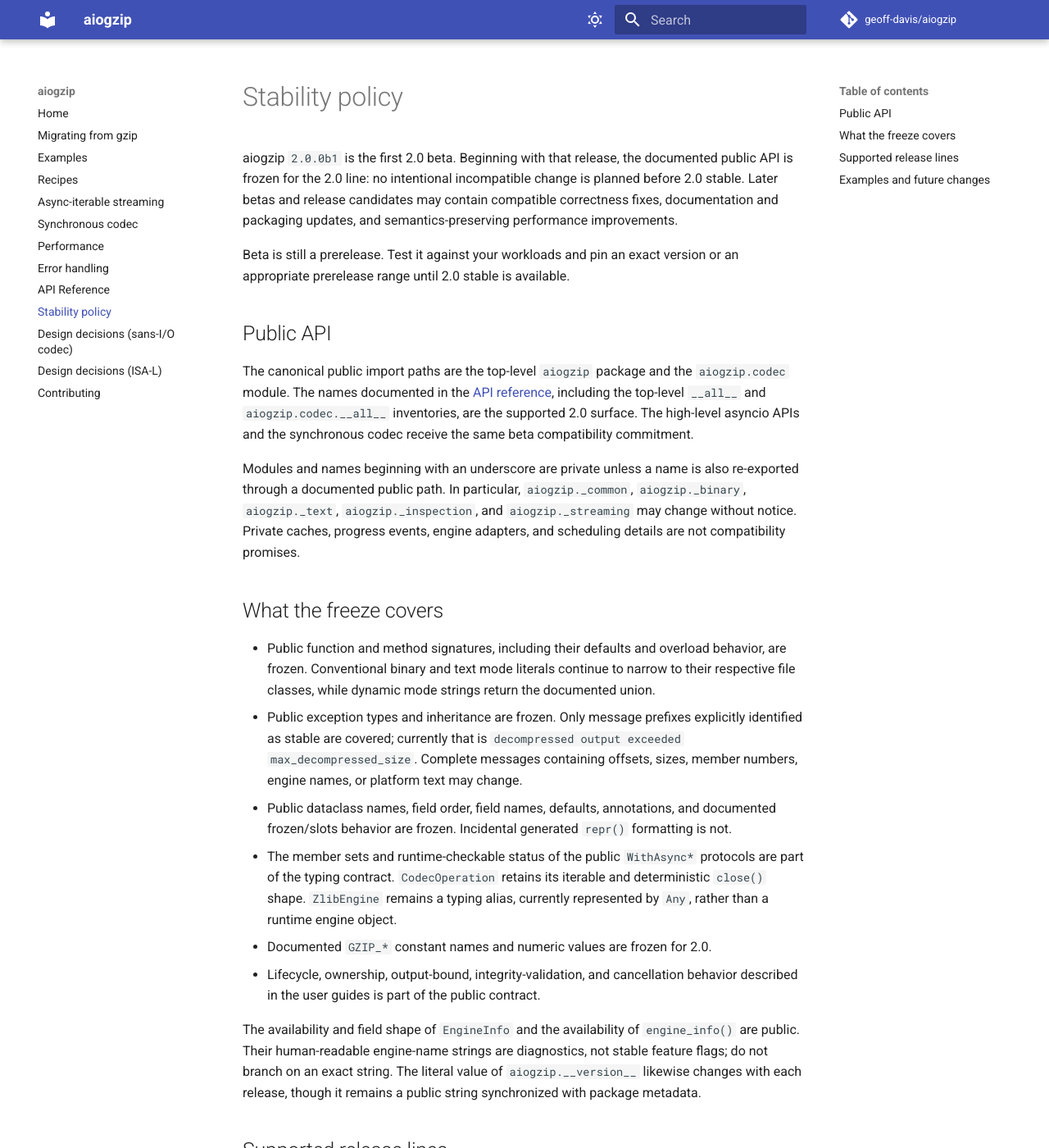
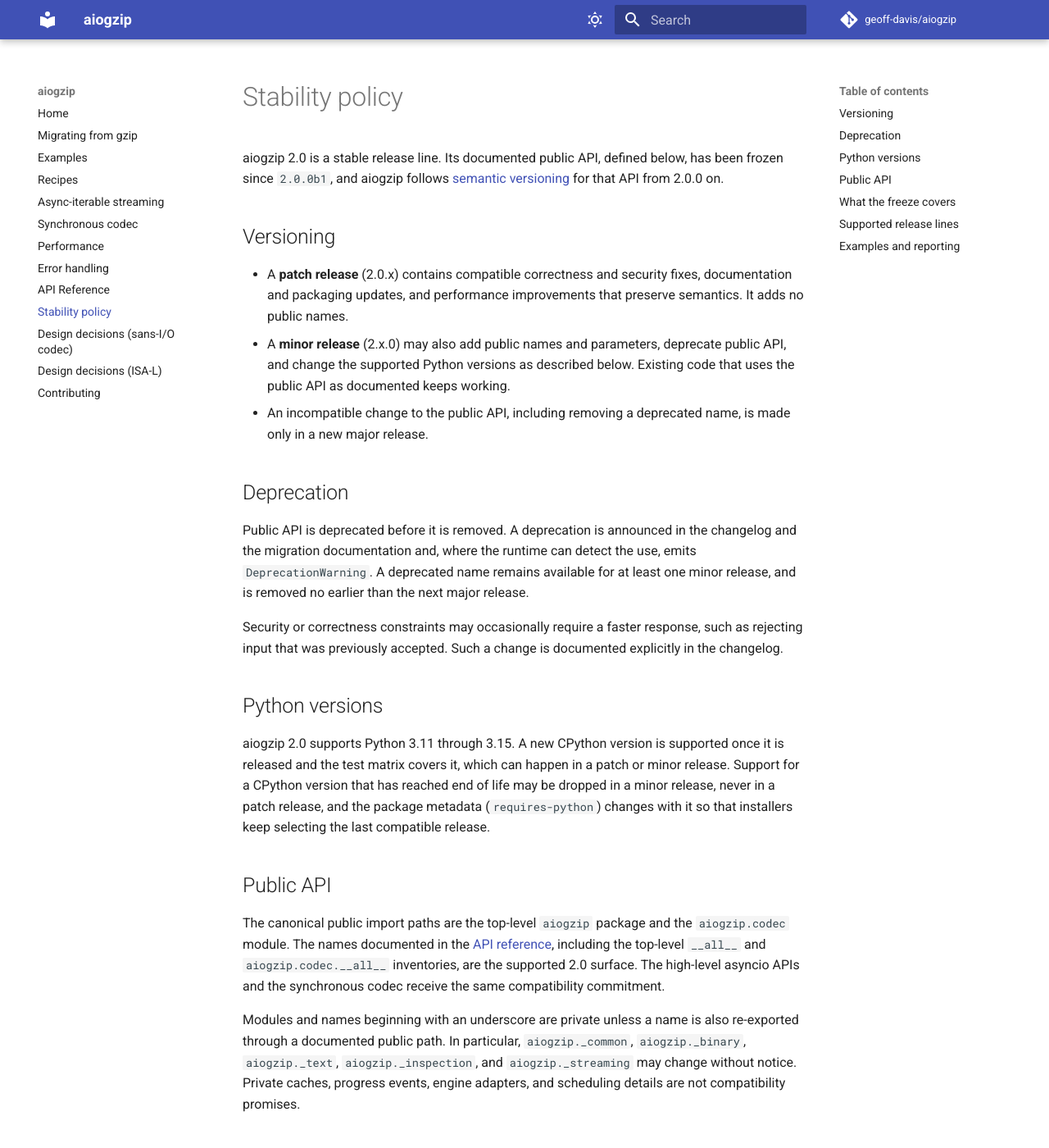
Before and after one commit to geoff-davis/aiogzip, an MkDocs documentation site: the page built from docs/stability.md, in a window 1280 px wide and 1400 px high. Shown: the whole window at 82% size. Built offline with MkDocs 1.6.1 and Material for MkDocs 9.7.7, drawn with Linux system fonts in a browser that asks for light colours; comment, search, counter and statistics services are not loaded; the version menu is left out; some of the changed text lies outside the part shown.

Commit message:
Update: Declare 2.0 stable and rewrite the stability policy (T03)
2.0.0 plan gate T03, drafted for merging after the feedback window.

pyproject.toml declares Development Status :: 5 - Production/Stable,
and test_version_sync.py pins it as the only Development Status
classifier. docs/stability.md is rewritten for the stable line: what
patch and minor releases may change, the deprecation rule and the
Python-version rule, keeping its definition of the public surface and of
what the freeze covers. Current beta and prerelease claims in README.md,
SECURITY.md and the user guides are reworded; historical references,
such as "frozen since 2.0.0b1" and the ADR, stay.

🤖 Generated with [Claude Code](https://claude.com/claude-code)

Co-Authored-By: Claude Opus 5.5 <noreply@anthropic.com>
Claude-Session: https://claude.ai/code/session_016d34WUJ3chyVonxns6H5y6

```diff
--- a/docs/api.md
+++ b/docs/api.md
@@ -61,8 +61,7 @@ The contract is identical across `AsyncGzipBinaryFile`,
 async-iterable compressor, and the synchronous codec. Validation happens
 before file acquisition, external file methods, source iteration, zlib-ng
 warning logic, or codec operation reservation. This contract was tightened
-during the alpha series and is frozen for 2.0; it is not a new beta change or
-a security fix.
+during the alpha series and is frozen for 2.0; it is not a security fix.
 
 For writers, `strict_size=False` preserves gzip's normal modulo-2³² `ISIZE`;
 `strict_size=True` rejects a member crossing that field's range.
@@ -117,7 +116,7 @@ payload = b"".join(decoder.feed(wire)) + b"".join(decoder.finish())
 > **Warning:** Decoder output can precede its trailer. Integrity is established
 > only after the operation returned by `finish()` is exhausted.
 
-The public codec API is beta-frozen for the 2.0 line. See the
+The public codec API is frozen for the 2.0 line. See the
 [stability policy](stability.md) and [synchronous codec guide](codec.md) for
 the compatibility boundary, constructor validation, immutable input
 snapshots, lifecycle hazards, thread safety, and error behavior.
--- a/docs/stability.md
+++ b/docs/stability.md
@@ -1,13 +1,41 @@
 # Stability policy
 
-aiogzip `2.0.0b1` is the first 2.0 beta. Beginning with that release, the
-documented public API is frozen for the 2.0 line: no intentional incompatible
-change is planned before 2.0 stable. Later betas and release candidates may
-contain compatible correctness fixes, documentation and packaging updates,
-and semantics-preserving performance improvements.
+aiogzip 2.0 is a stable release line. Its documented public API, defined
+below, has been frozen since `2.0.0b1`, and aiogzip follows
+[semantic versioning](https://semver.org/) for that API from 2.0.0 on.
 
-Beta is still a prerelease. Test it against your workloads and pin an exact
-version or an appropriate prerelease range until 2.0 stable is available.
+## Versioning
+
+- A **patch release** (2.0.x) contains compatible correctness and security
+  fixes, documentation and packaging updates, and performance improvements
+  that preserve semantics. It adds no public names.
+- A **minor release** (2.x.0) may also add public names and parameters,
+  deprecate public API, and change the supported Python versions as
+  described below. Existing code that uses the public API as documented
+  keeps working.
+- An incompatible change to the public API, including removing a deprecated
+  name, is made only in a new major release.
+
+## Deprecation
+
+Public API is deprecated before it is removed. A deprecation is announced in
+the changelog and the migration documentation and, where the runtime can
+detect the use, emits `DeprecationWarning`. A deprecated name remains
+available for at least one minor release, and is removed no earlier than the
+next major release.
+
+Security or correctness constraints may occasionally require a faster
+response, such as rejecting input that was previously accepted. Such a change
+is documented explicitly in the changelog.
+
+## Python versions
+
+aiogzip 2.0 supports Python 3.11 through 3.15. A new CPython version is
+supported once it is released and the test matrix covers it, which can happen
+in a patch or minor release. Support for a CPython version that has reached
+end of life may be dropped in a minor release, never in a patch release, and
+the package metadata (`requires-python`) changes with it so that installers
+keep selecting the last compatible release.
 
 ## Public API
 
@@ -15,7 +43,7 @@ The canonical public import paths are the top-level `aiogzip` package and the
 `aiogzip.codec` module. The names documented in the [API reference](api.md),
 including the top-level `__all__` and `aiogzip.codec.__all__` inventories, are
 the supported 2.0 surface. The high-level asyncio APIs and the synchronous
-codec receive the same beta compatibility commitment.
+codec receive the same compatibility commitment.
 
 Modules and names beginning with an underscore are private unless a name is
 also re-exported through a documented public path. In particular,
@@ -62,18 +90,13 @@ last of those interpreters, reached end of life on 2026-10-01. Fixes made in
 [security policy](https://github.com/geoff-davis/aiogzip/security/policy) for
 how to report a vulnerability.
 
-## Examples and future changes
+## Examples and reporting
 
 Repository examples are maintained and tested as integration workflows, but
 their helper functions, command-line wording, frame formats, staging layouts,
 and status labels are application code rather than package API. Only the
 public aiogzip names they import receive the compatibility guarantee above.
 
-After 2.0 stable, an unavoidable incompatible change to public API would be
-announced in the changelog and migration documentation and would normally use
-a deprecation period before removal. Security or correctness constraints may
-occasionally require a faster response, which would be documented explicitly.
-
 Report suspected compatibility regressions through the project's
 [issue tracker](https://github.com/geoff-davis/aiogzip/issues). Report security
 problems privately as described in the
--- a/pyproject.toml
+++ b/pyproject.toml
@@ -15,7 +15,7 @@ license = "MIT"
 license-files = ["LICENSE"]
 keywords = ["gzip", "async", "asyncio", "sans-io", "codec", "compression", "decompression", "aiofiles", "zlib", "zlib-ng", "file-io"]
 classifiers = [
-    "Development Status :: 4 - Beta",
+    "Development Status :: 5 - Production/Stable",
     "Intended Audience :: Developers",
     "Programming Language :: Python :: 3",
     "Programming Language :: Python :: 3.11",
```
Also changed, not shown: CHANGELOG.md (+4 -0 lines), README.md (+4 -3 lines), SECURITY.md (+2 -2 lines), docs/codec.md (+1 -1 lines), docs/migration.md (+3 -3 lines), docs/streaming.md (+1 -1 lines), 1 other file.
